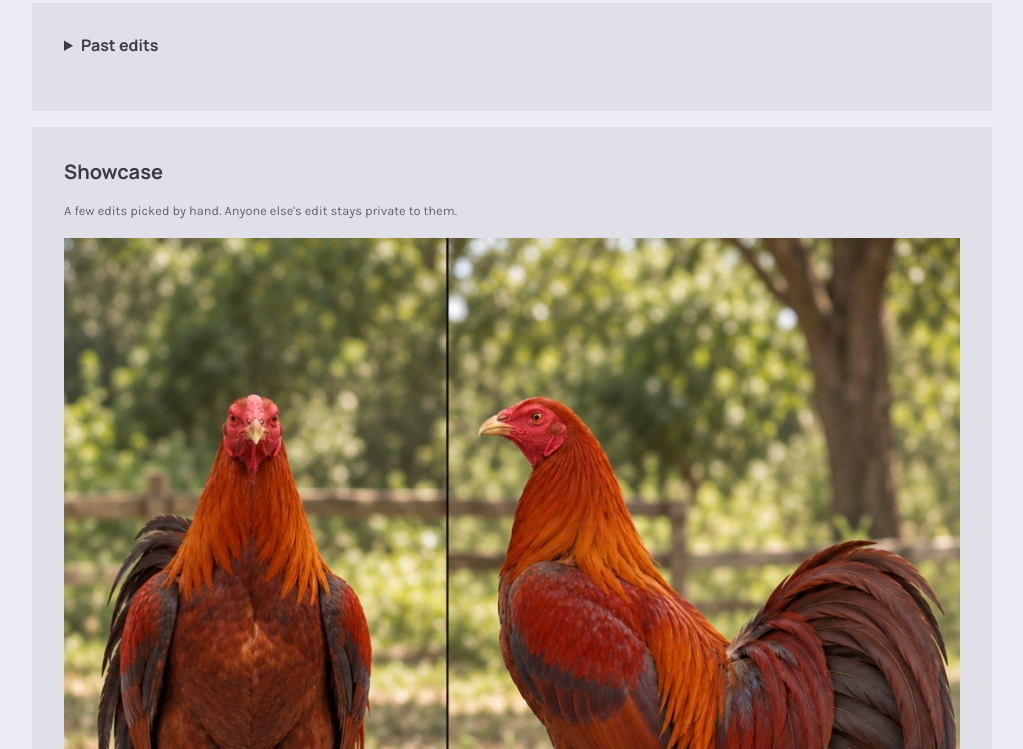
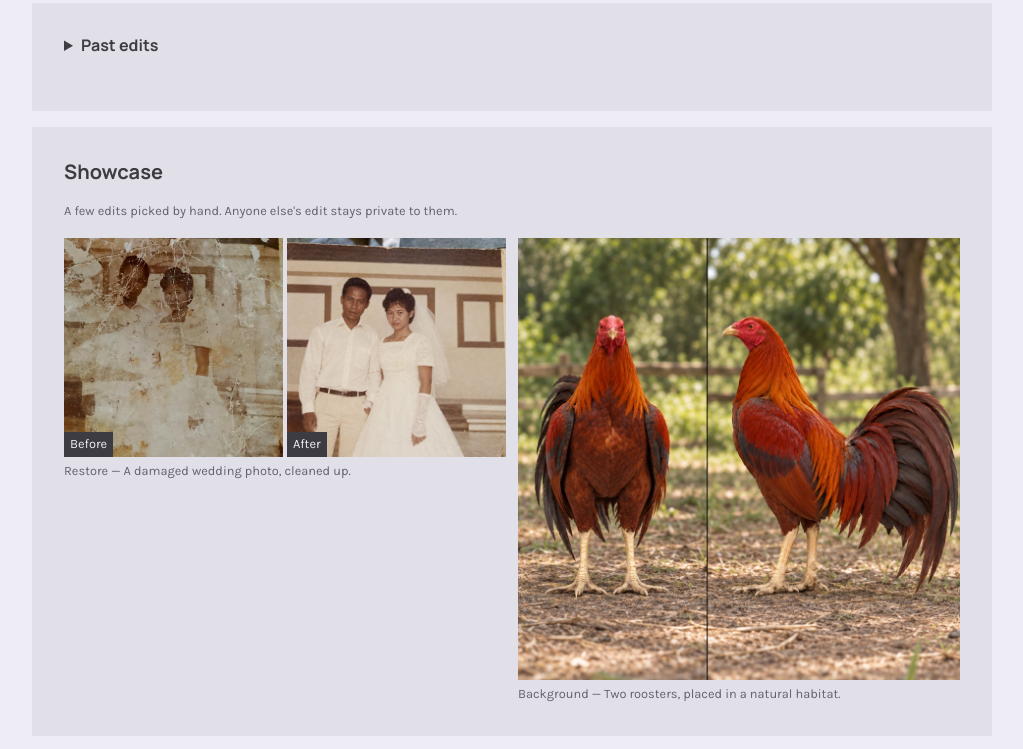
Before and after one commit to jovylle/free-photo-edit, a plain HTML site: page web/index.html in a window 1280 px wide. Shown: the part 693-1442 px from the top of the page, without its empty margins (128-1151 px from the left). Drawn offline with Linux system fonts and the light colour scheme; no server answers.

Commit message:
feat(showcase): before/after pairs, and add the wedding restore
Showcase entries may now carry {before, after} instead of a single image; the
pair renders as two square tiles with Before/After tags. Added the owner's
restore of a damaged wedding photo (job ea5f39791c14) ahead of the roosters.

```diff
--- a/web/app.js
+++ b/web/app.js
@@ -198,14 +198,32 @@
     } catch (e) { /* no showcase */ }
     if (!Array.isArray(items) || !items.length) return;
     box.innerHTML = "";
-    items.forEach((it) => {
-      const fig = document.createElement("figure");
+    const shot = (src, alt) => {
       const img = document.createElement("img");
       img.loading = "lazy";
       img.decoding = "async";
-      img.src = it.image;
-      img.alt = it.note || (it.preset ? it.preset + " edit" : "Edited photo");
-      fig.appendChild(img);
+      img.src = src;
+      img.alt = alt;
+      return img;
+    };
+    items.forEach((it) => {
+      const fig = document.createElement("figure");
+      const label = it.preset ? it.preset + " edit" : "Edited photo";
+      if (it.before && it.after) { // paired before/after, labelled
+        const pair = document.createElement("div");
+        pair.className = "pair";
+        [["Before", it.before], ["After", it.after]].forEach(([tag, src]) => {
+          const cell = document.createElement("div");
+          const mark = document.createElement("span");
+          mark.className = "tag";
+          mark.textContent = tag;
+          cell.append(shot(src, tag + " — " + label), mark);
+          pair.appendChild(cell);
+        });
+        fig.appendChild(pair);
+      } else {
+        fig.appendChild(shot(it.image, it.note || label));
+      }
       const cap = document.createElement("figcaption");
       cap.textContent = [it.preset, it.note].filter(Boolean).join(" — ");
       fig.appendChild(cap);
--- a/web/index.html
+++ b/web/index.html
@@ -63,6 +63,10 @@
   #showcaseGrid figure { margin:0 }
   #showcaseGrid img { width:100%; display:block; background:var(--input) }
   #showcaseGrid figcaption { margin-top:var(--space-3xs); font-size:var(--step--1); color:var(--muted) }
+  #showcaseGrid .pair { display:grid; grid-template-columns:1fr 1fr; gap:var(--space-3xs) }
+  #showcaseGrid .pair > div { position:relative }
+  #showcaseGrid .pair img { aspect-ratio:1/1; object-fit:cover }
+  #showcaseGrid .tag { position:absolute; left:0; bottom:0; background:var(--ink); color:var(--bg); font-size:var(--step--1); padding:2px 6px }
   details.card summary { cursor:pointer; font:700 var(--step-0)/1.3 var(--font-display) }
   #editAnother { width:100%; background:var(--input); border:0; color:var(--muted); padding:var(--space-xs); cursor:pointer; font:inherit; font-size:var(--step--1); margin-top:var(--space-2xs) }
   #result { display:grid; gap:var(--space-xs) }
@@ -185,6 +189,6 @@
   <a href="index.html">Home</a> · <a href="about.html">About</a> · <a href="faq.html">FAQ</a> · <a href="privacy.html">Privacy</a> · <a href="terms.html">Terms</a> · <a href="https://ko-fi.com/twe222" target="_blank" rel="noopener">Ko-fi</a>
 </footer>
 <script src="site.js?v=4" defer></script>
-<script src="app.js?v=20261114d"></script>
+<script src="app.js?v=20261114e"></script>
 </body>
 </html>
--- a/web/showcase.json
+++ b/web/showcase.json
@@ -1,4 +1,10 @@
 [
+  {
+    "before": "showcase/wedding-before.jpg",
+    "after": "showcase/wedding-after.jpg",
+    "preset": "Restore",
+    "note": "A damaged wedding photo, cleaned up."
+  },
   {
     "image": "showcase/roosters.jpg",
     "preset": "Background",
```
Also changed, not shown: web/showcase/wedding-after.jpg (added), web/showcase/wedding-before.jpg (added).
